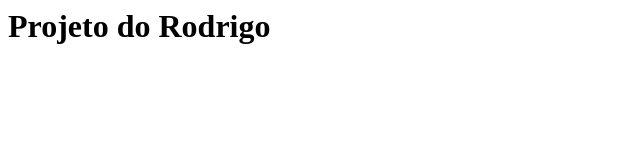
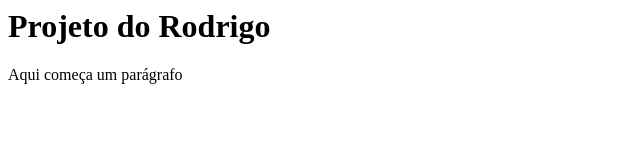
Before and after one commit to rodrigogds/curso-git, a plain HTML site: page index.html in a window 1280 px wide. Shown: the whole page, without its empty margins (0-640 px from the left). Drawn offline with Linux system fonts and the light colour scheme.

Commit message:
modificacao

```diff
--- a/index.html
+++ b/index.html
@@ -3,5 +3,6 @@
     </head>
     <body>
 	    <h1>Projeto do Rodrigo</h1>
+	    <p>Aqui começa um parágrafo</p>
     </body>
 </html>
```
